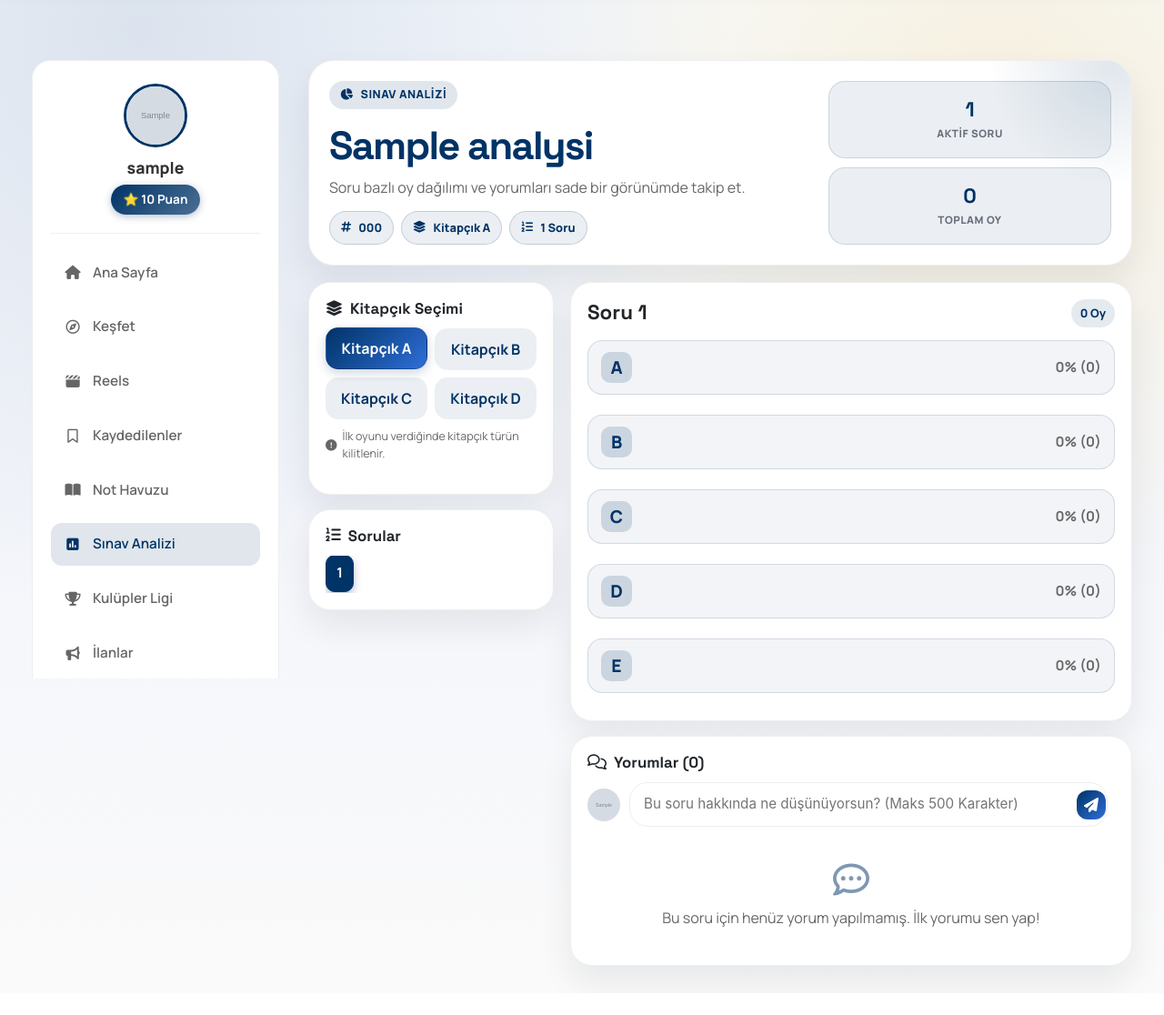
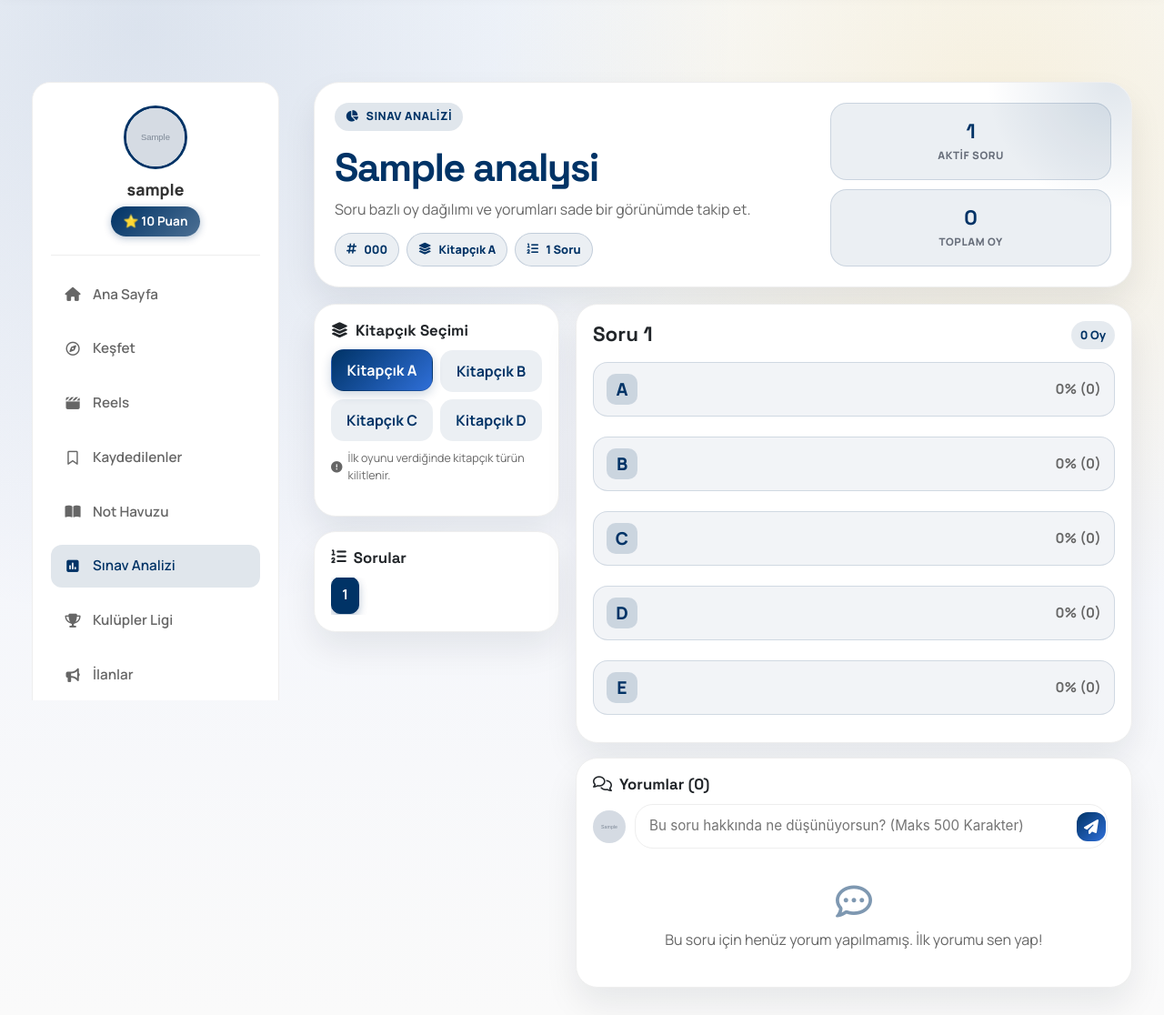
Before and after one commit to MuhammedAkverdi/ytusocial, a Flask app: page /exam/000 in a window 1280 px wide. Shown: the part 65-1181 px from the top of the page at 91% size. Before the commit the page ends 1150 px from the top, so only its background shows below. Run offline with Flask 3, Linux system fonts and the light colour scheme; a user stored in the database is signed in; tables that the repository leaves empty hold one stand-in row (values such as "Sample post"); grey boxes marked "Sample" are stand-in pictures; some libraries are stand-ins or nearby versions.

Commit message:
12.04.2026 -2

```diff
--- a/templates/exam_analyses.html
+++ b/templates/exam_analyses.html
@@ -41,7 +41,7 @@
         }
 
         body.exam-list-page .main-layout {
-            margin: 66px auto 30px;
+            margin: 90px auto 30px;
         }
 
         html.dark-mode body.exam-list-page {
@@ -58,7 +58,7 @@
         .exam-layout {
             align-items: start;
             grid-template-columns: 280px minmax(0, 1fr);
-            gap: 24px;
+            gap: 30px;
             max-width: 1250px;
         }
 
--- a/templates/exam_analysis.html
+++ b/templates/exam_analysis.html
@@ -40,7 +40,7 @@
         }
 
         body.exam-analysis-page .main-layout {
-            margin: 66px auto 30px;
+            margin: 90px auto 30px;
         }
 
         html.dark-mode body.exam-analysis-page {
@@ -108,7 +108,7 @@
         .exam-layout {
             align-items: start;
             grid-template-columns: 280px minmax(0, 1fr);
-            gap: 24px;
+            gap: 30px;
             max-width: 1250px;
         }
 
@@ -534,7 +534,7 @@
             </div>
         </header>
 
-        <section class="exam-analysis-layout">
+        <section class="exam-analysis-layout" data-current-question-no="{{ question_no }}">
             <aside>
                 <section class="exam-panel">
                     <h3 class="panel-title"><i class="fa-solid fa-layer-group"></i> Kitapçık Seçimi</h3>
@@ -581,8 +581,8 @@
                         {% for opt in exam_options %}
                             {% set stat = active_question.options[opt] %}
                             {% set is_selected = active_question.selected_option == opt %}
-                            <div class="exam-opt {% if is_selected %}selected{% endif %}" onclick="submitExamVote({{ question_no }}, '{{ opt }}')">
-                                <div class="exam-opt-fill" style="width: {{ stat.percentage }}%;"></div>
+                            <div class="exam-opt {% if is_selected %}selected{% endif %}" data-vote-option="{{ opt }}">
+                                <div class="exam-opt-fill" data-fill-width="{{ stat.percentage }}"></div>
                                 <div class="exam-opt-content">
                                     <span class="exam-opt-letter">{{ opt }}</span>
                                     <div style="display:flex; align-items:center; gap: 8px;">
@@ -605,7 +605,7 @@
                         <img src="{{ url_for('static', filename=current_user.profile_pic) }}" class="comment-avatar-sm" alt="Avatar">
                         <div class="exam-comment-input-wrapper">
                             <input type="text" id="examCommentInput" class="modern-input" placeholder="Bu soru hakkında ne düşünüyorsun? (Maks 500 Karakter)" maxlength="500">
-                            <button onclick="submitExamComment({{ question_no }})" class="exam-send-btn" title="Gönder"><i class="fa-solid fa-paper-plane"></i></button>
+                            <button type="button" class="exam-send-btn" title="Gönder" data-submit-exam-comment><i class="fa-solid fa-paper-plane"></i></button>
                         </div>
                     </div>
 
@@ -626,7 +626,7 @@
 
                                     {% if not current_user.is_admin and (not comment_user or current_user.id != comment_user.id) %}
                                     <div class="tw-comment-menu-wrap">
-                                        <button class="tw-comment-menu-btn" onclick="reportExamComment({{ comment.id }})" title="Bildir">
+                                        <button type="button" class="tw-comment-menu-btn" data-report-comment="{{ comment.id }}" title="Bildir">
                                             <i class="fa-solid fa-flag"></i>
                                         </button>
                                     </div>
@@ -653,6 +653,7 @@
     <script>
 const examCode = '{{ exam.code }}';
 const csrfToken = document.querySelector('meta[name="csrf-token"]').getAttribute('content');
+    const currentQuestionNo = Number(document.querySelector('.exam-analysis-layout')?.dataset.currentQuestionNo || 0);
 
 function getSelectedGroup() {
     return '{{ selected_group }}';
@@ -752,6 +753,29 @@ function reportExamComment(commentId) {
         }
     }).catch(err => console.error(err));
 }
+
+function bindExamAnalysisControls() {
+    document.querySelectorAll('[data-fill-width]').forEach((bar) => {
+        bar.style.width = `${bar.dataset.fillWidth}%`;
+    });
+
+    document.querySelectorAll('[data-vote-option]').forEach((optionCard) => {
+        optionCard.addEventListener('click', () => {
+            submitExamVote(currentQuestionNo, optionCard.dataset.voteOption);
+        });
+    });
+
+    const commentButton = document.querySelector('[data-submit-exam-comment]');
+    if (commentButton) {
+        commentButton.addEventListener('click', () => submitExamComment(currentQuestionNo));
+    }
+
+    document.querySelectorAll('[data-report-comment]').forEach((button) => {
+        button.addEventListener('click', () => reportExamComment(Number(button.dataset.reportComment)));
+    });
+}
+
+bindExamAnalysisControls();
     </script>
 </body>
 </html>
--- a/templates/exam_question_detail.html
+++ b/templates/exam_question_detail.html
@@ -32,7 +32,7 @@
         }
 
         body.exam-detail-page .main-layout {
-            margin: 66px auto 30px;
+            margin: 90px auto 30px;
         }
 
         html.dark-mode .exam-detail-page {
@@ -123,7 +123,7 @@
             align-items: start;
             max-width: 1140px;
             grid-template-columns: 280px minmax(0, 1fr);
-            gap: 24px;
+            gap: 30px;
         }
 
         .exam-main {
```
Also changed, not shown: 1 other file.
